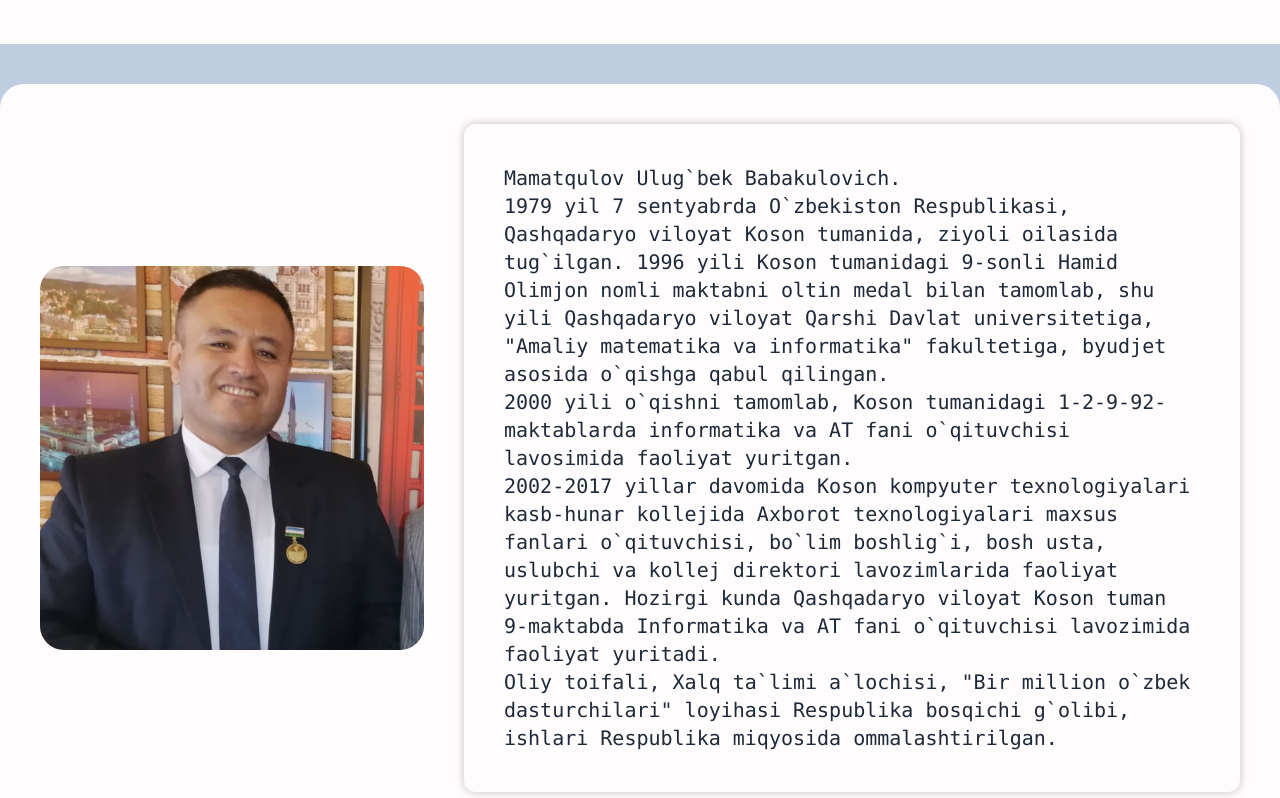
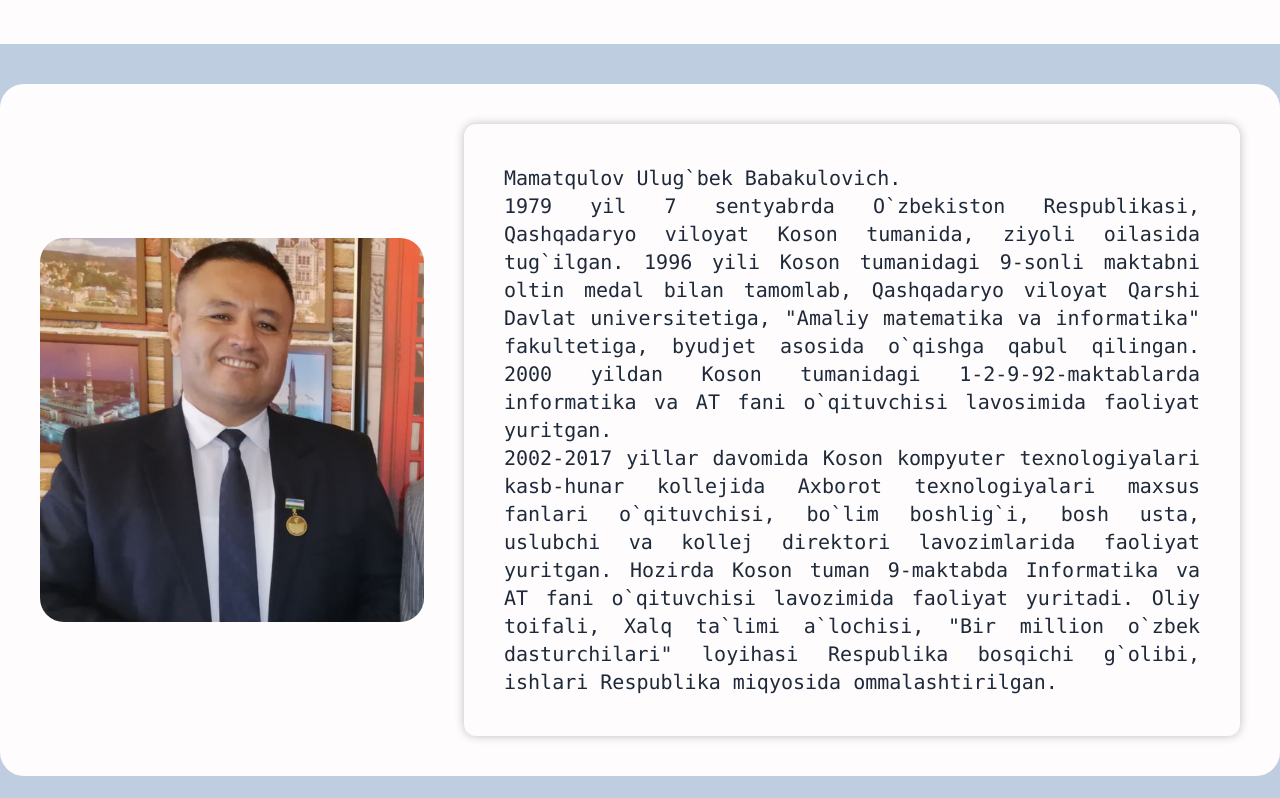
Before and after one commit to OtabekBoboqulov/ucode_frontend, a React (Vite) app: page / in a window 1280 px wide. Shown: the part 660-1458 px from the top of the page. Built offline with nearby package versions, Linux system fonts and the light colour scheme; no server answers.

Commit message:
fix header and intro

```diff
--- a/src/components/Intro/Intro.css
+++ b/src/components/Intro/Intro.css
@@ -12,7 +12,7 @@
 
 @utility intro-text {
   @apply w-[90%] md:w-[80%] p-5 md:p-10 rounded-xl shadow-light font-mono text-xl text-gray-800
-  dark:text-[#E8F1F2] dark:shadow-dark;
+  dark:text-[#E8F1F2] dark:shadow-dark text-justify;
 }
 
 @utility teacher-wrap {
--- a/src/components/Intro/Intro.jsx
+++ b/src/components/Intro/Intro.jsx
@@ -19,15 +19,13 @@ const Intro = () => {
       <div className="intro-text">
         Mamatqulov Ulug`bek Babakulovich. <br/>
         1979 yil 7 sentyabrda O`zbekiston Respublikasi, Qashqadaryo viloyat Koson tumanida, ziyoli oilasida tug`ilgan.
-        1996 yili Koson tumanidagi 9-sonli Hamid Olimjon nomli maktabni oltin medal bilan tamomlab, shu yili Qashqadaryo
-        viloyat Qarshi Davlat universitetiga, "Amaliy matematika va informatika" fakultetiga, byudjet asosida o`qishga
-        qabul qilingan. <br/>
-        2000 yili o`qishni tamomlab, Koson tumanidagi 1-2-9-92-maktablarda informatika va AT fani o`qituvchisi
-        lavosimida faoliyat yuritgan. <br/>
+        1996 yili Koson tumanidagi 9-sonli maktabni oltin medal bilan tamomlab, Qashqadaryo viloyat Qarshi Davlat
+        universitetiga, "Amaliy matematika va informatika" fakultetiga, byudjet asosida o`qishga qabul qilingan.
+        2000 yildan Koson tumanidagi 1-2-9-92-maktablarda informatika va AT fani o`qituvchisi lavosimida faoliyat
+        yuritgan. <br/>
         2002-2017 yillar davomida Koson kompyuter texnologiyalari kasb-hunar kollejida Axborot texnologiyalari maxsus
         fanlari o`qituvchisi, bo`lim boshlig`i, bosh usta, uslubchi va kollej direktori lavozimlarida faoliyat yuritgan.
-        Hozirgi kunda Qashqadaryo viloyat Koson tuman 9-maktabda Informatika va AT fani o`qituvchisi lavozimida faoliyat
-        yuritadi. <br/>
+        Hozirda Koson tuman 9-maktabda Informatika va AT fani o`qituvchisi lavozimida faoliyat yuritadi.
         Oliy toifali, Xalq ta`limi a`lochisi, "Bir million o`zbek dasturchilari" loyihasi Respublika bosqichi g`olibi,
         ishlari Respublika miqyosida ommalashtirilgan.
       </div>
```
